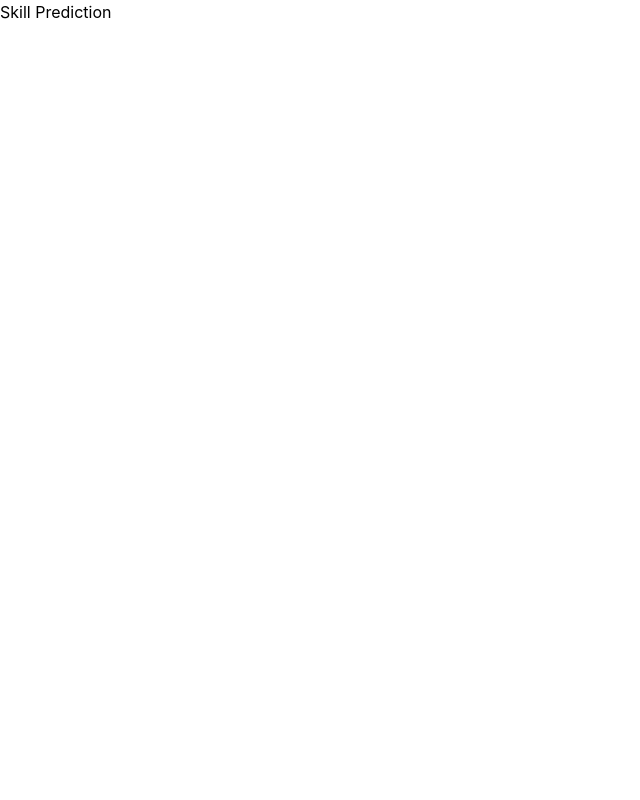
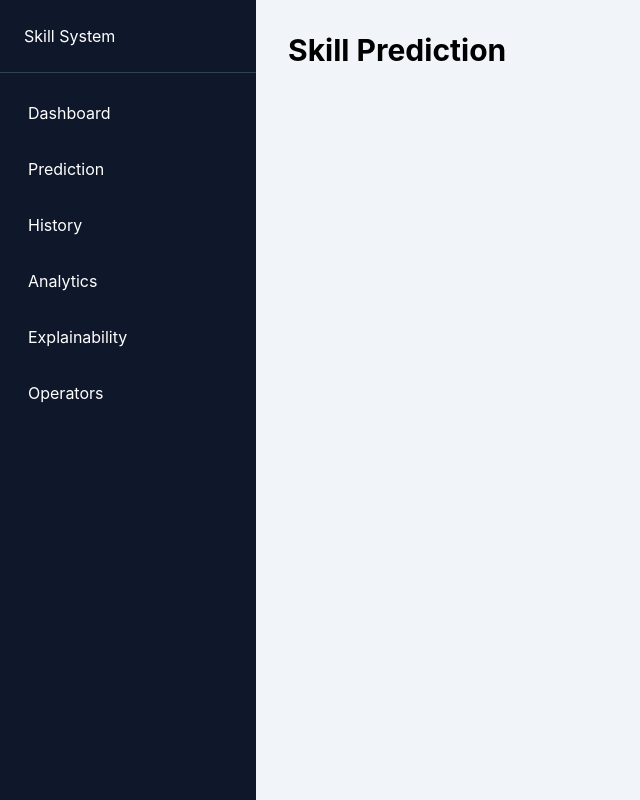
Before and after one commit to Ruchira-kavi21/OperatorSkillPredictionSystem, a React app in the folder frontend/: page /predict in a window 1280 px wide. Shown: the whole page, without its empty margins (0-640 px from the left). Built offline with nearby package versions, Linux system fonts and the light colour scheme; the HTML template or start-up script is replaced by a standard one.

Commit message:
initial commit

```diff
--- a/frontend/src/App.jsx
+++ b/frontend/src/App.jsx
@@ -2,7 +2,11 @@ import { BrowserRouter, Routes, Route } from "react-router-dom";
 
 import Login from "./pages/Login";
 import Dashboard from "./pages/Dashboard";
+import History from "./pages/History";
 import Predict from "./pages/Predict";
+import Analytics from "./pages/Analytics";
+import Shap from "./pages/Shap";
+import Operators from "./pages/Operators";
 
 function App() {
   return (
@@ -17,6 +21,14 @@ function App() {
 
         <Route path="/login" element={<Login />} />
 
+        <Route path="/history" element={<History />} />
+
+        <Route path="/analytics" element={<Analytics />} />
+
+        <Route path="/shap" element={<Shap />} />
+
+        <Route path="/operators" element={<Operators />} />
+
       </Routes>
     </BrowserRouter>
   );
--- a/frontend/src/components/Sidebar.jsx
+++ b/frontend/src/components/Sidebar.jsx
@@ -22,7 +22,7 @@ function Sidebar(){
                         <Link to="/analytics" className="block p-3 rounded hover:bg-slate-700">Analytics</Link>
                     </li>
                     <li>
-                        <Link to="/explainability" className="block p-3 rounded hover:bg-slate-700">Explainability</Link>
+                        <Link to="/shap" className="block p-3 rounded hover:bg-slate-700">Explainability</Link>
                     </li>
                     <li>
                         <Link to="/operators" className="block p-3 rounded hover:bg-slate-700">Operators</Link>
--- /dev/null
+++ b/frontend/src/pages/Analytics.jsx
@@ -0,0 +1,11 @@
+import DashboardLayout from "../components/DashboardLayout";
+
+function Analytics() {
+  return (
+    <DashboardLayout>
+      <h1 className="text-3xl font-bold">Analytics</h1>
+    </DashboardLayout>
+  );
+}
+
+export default Analytics
--- a/frontend/src/pages/Dashboard.jsx
+++ b/frontend/src/pages/Dashboard.jsx
@@ -1,9 +1,11 @@
+import DashboardLayout from "../components/DashboardLayout"
+
 function Dashboard() {
   return (
-    <div>
-      <h2>Dashboard</h2>
-    </div>
-  )
+    <DashboardLayout>
+        <h1 className="text-3xl font-bold"> Dashboard</h1>
+    </DashboardLayout>
+  );
 }
 
 export default Dashboard
--- /dev/null
+++ b/frontend/src/pages/History.jsx
@@ -0,0 +1,11 @@
+import DashboardLayout from "../components/DashboardLayout";
+
+function History() {
+  return (
+    <DashboardLayout>
+      <h1 className="text-3xl font-bold">History</h1>
+    </DashboardLayout>
+  );
+}
+
+export default History
--- /dev/null
+++ b/frontend/src/pages/Operators.jsx
@@ -0,0 +1,11 @@
+import DashboardLayout from "../components/DashboardLayout";
+
+function Operators() {
+  return (
+    <DashboardLayout>
+      <h1 className="text-3xl font-bold">Operators</h1>
+    </DashboardLayout>
+  );
+}
+
+export default Operators
--- a/frontend/src/pages/Predict.jsx
+++ b/frontend/src/pages/Predict.jsx
@@ -1,9 +1,11 @@
+import DashboardLayout from "../components/DashboardLayout"
+
 function Predict() {
   return (
-    <div>
-      <h2>Skill Prediction</h2>
-    </div>
-  )
+    <DashboardLayout>
+      <h1 className="text-3xl font-bold">Skill Prediction</h1>
+    </DashboardLayout>
+  );
 }
 
 export default Predict
--- /dev/null
+++ b/frontend/src/pages/Shap.jsx
@@ -0,0 +1,11 @@
+import DashboardLayout from "../components/DashboardLayout";
+
+function Shap() {
+  return (
+    <DashboardLayout>
+      <h1 className="text-3xl font-bold">Shap</h1>
+    </DashboardLayout>
+  );
+}
+
+export default Shap
```
